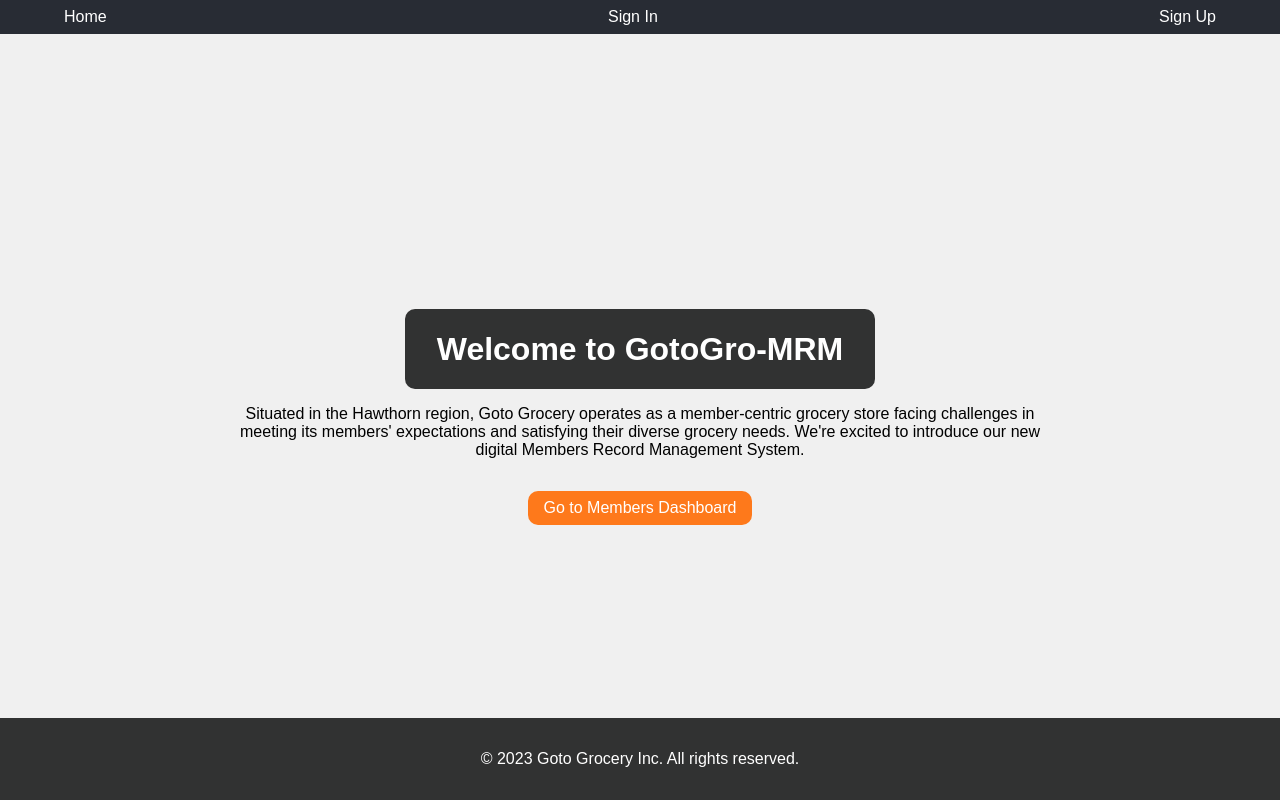
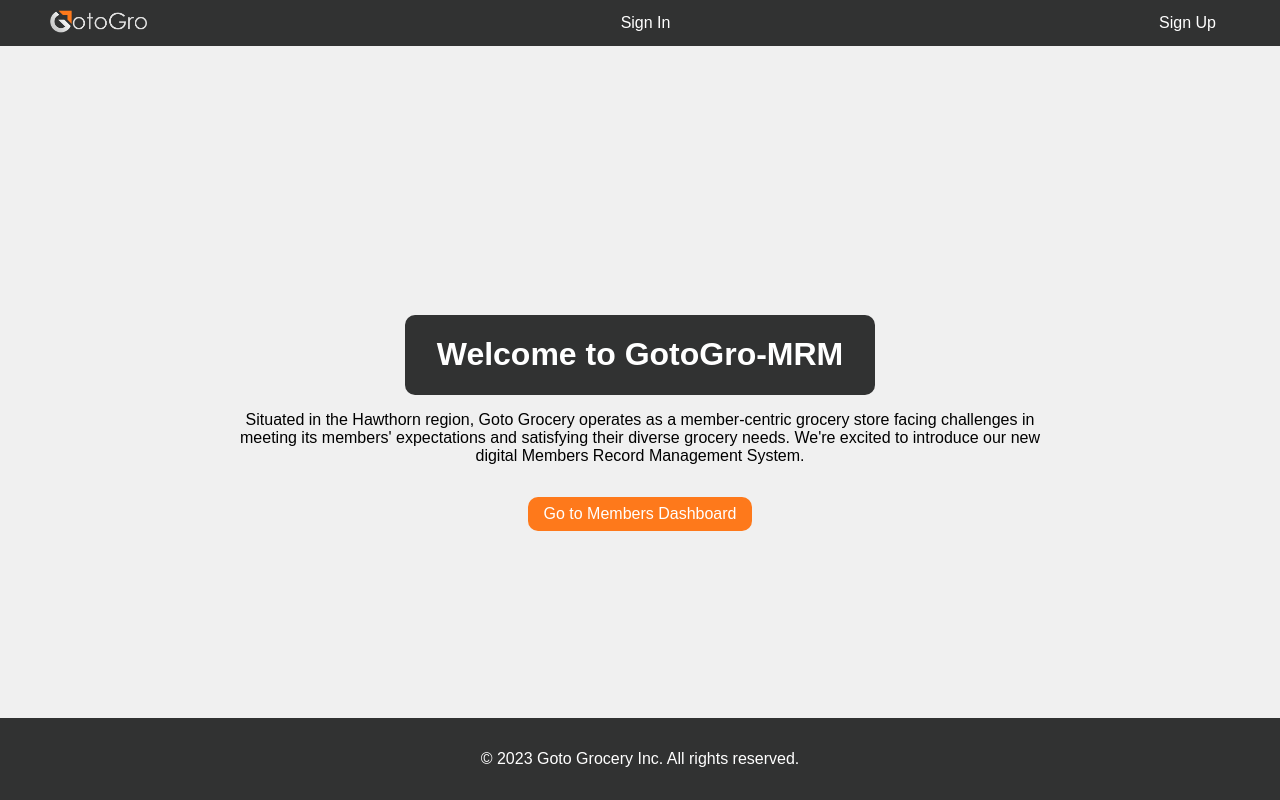
Before and after one commit to MSP-CL4-T1/GotoGro-MRM, a React (Create React App) app: page / in a window 1280 px wide. Built offline with nearby package versions, Linux system fonts and the light colour scheme.

Commit message:
Add the logo to navbar instead of home

```diff
--- a/src/Components/Navbar/Navbar.css
+++ b/src/Components/Navbar/Navbar.css
@@ -1,5 +1,5 @@
 .navbar {
-    background-color: #282c34;
+    background-color: var(--primary-color);
     padding: 0.5rem 2rem;
     box-shadow: 0 2px 4px rgba(0, 0, 0, 0.1);
 }
@@ -26,8 +26,14 @@
 }
 
 .navbar-link:hover {
-    color: #007BFF;
+    color: var(--secondary-color);
     background-color: rgba(255, 255, 255, 0.1);
+    cursor: pointer;
+}
+
+.logo img {
+    width: 100px; /* Adjust the width to make the logo smaller */
+    height: auto; /* This maintains the aspect ratio */
 }
 
 /* Media query for responsive design */
--- a/src/Components/Navbar/Navbar.js
+++ b/src/Components/Navbar/Navbar.js
@@ -6,8 +6,10 @@ function Navbar() {
     return (
         <nav className="navbar">
             <ul className="navbar-list">
-                <li className="navbar-item">
-                    <Link to="/" className="navbar-link">Home</Link>
+                <li className="navbar-item logo">
+                    <Link to="/" className="navbar-logo">
+                        <img src="logo.png" alt="GotoGro Logo" />
+                    </Link>
                 </li>
                 <li className="navbar-item">
                     <Link to="/signin" className="navbar-link">Sign In</Link>
```
